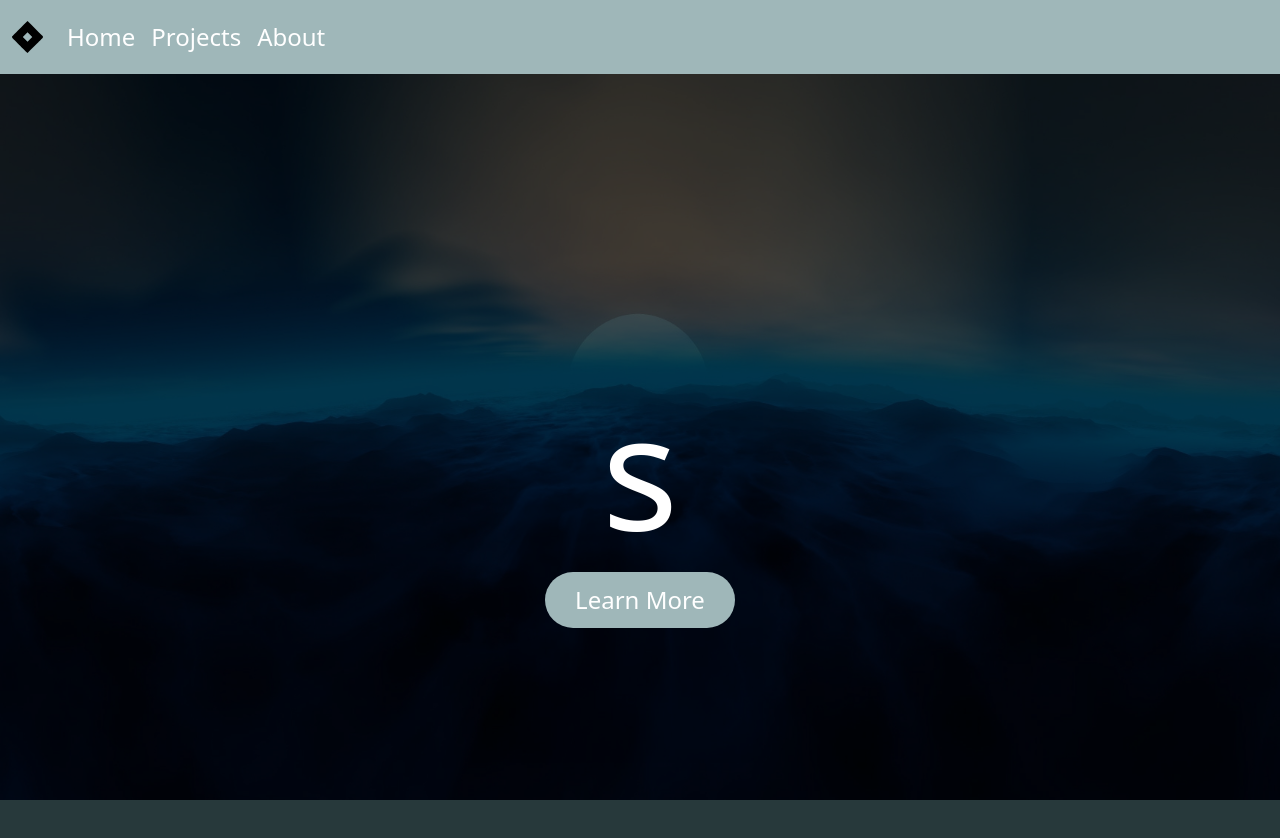
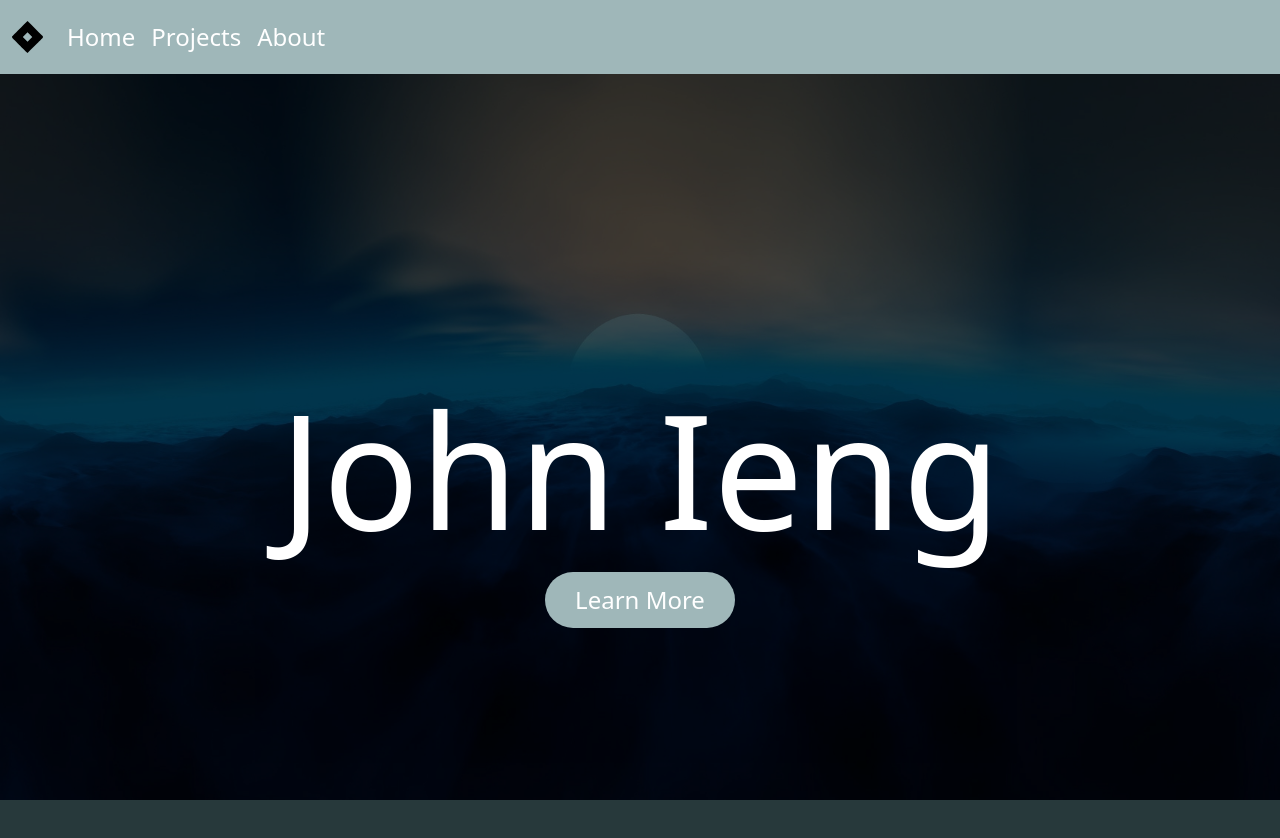
Before and after one commit to joieng1/portfolioRebuild, a React (Create React App) app in the folder frontend/: page / in a window 1280 px wide. Both pictures are taken after a click on the button "Welcome". Shown: the top 838 px of the page. Built offline with nearby package versions, Linux system fonts and the light colour scheme.

Commit message:
fix: fix name in homepage

```diff
--- a/frontend/src/components/Home.tsx
+++ b/frontend/src/components/Home.tsx
@@ -34,7 +34,7 @@ export default function Home() {
               <Col className="px-0">
                 <div className="spacer1">
                   <div className="homeItems">
-                    <h1 className="startTitle">s</h1>
+                    <h1 className="startTitle">John Ieng</h1>
                     <Link
                       to="/about"
                       className="text-decoration-none text-white"
```
